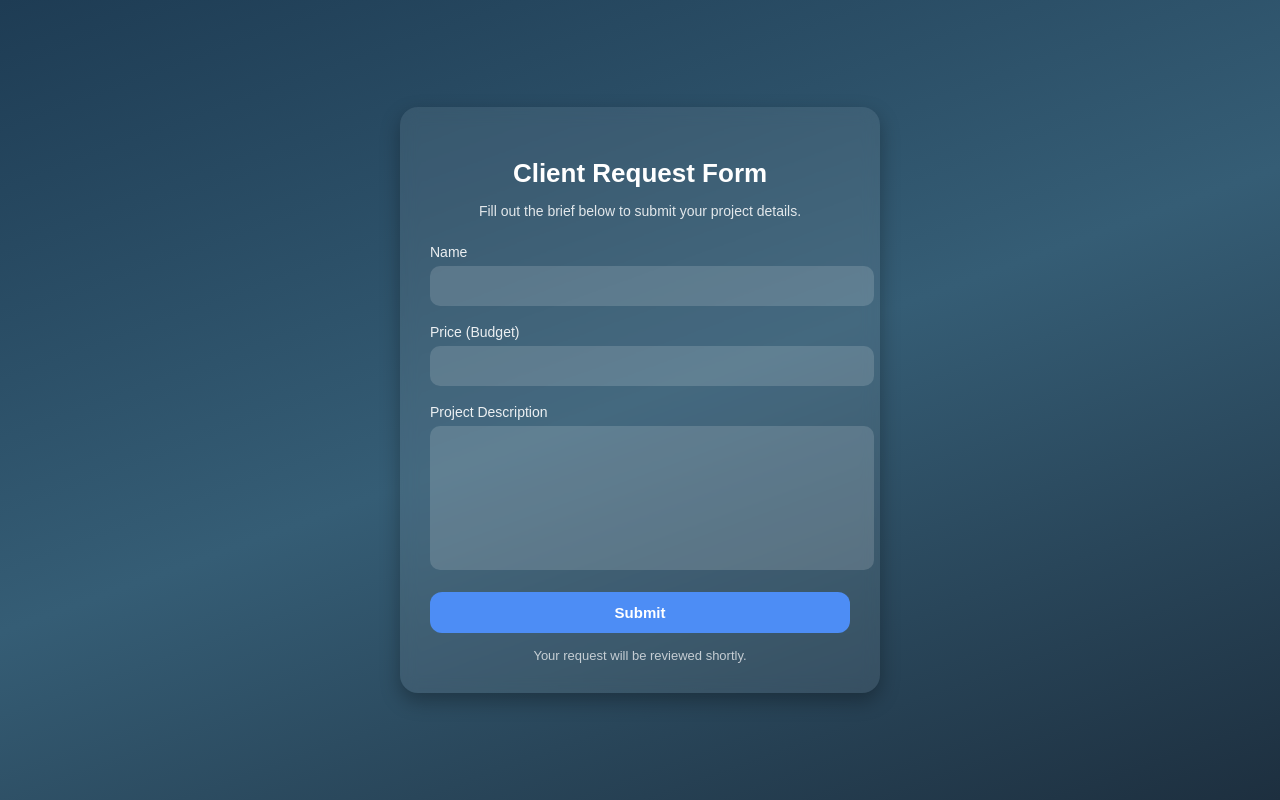
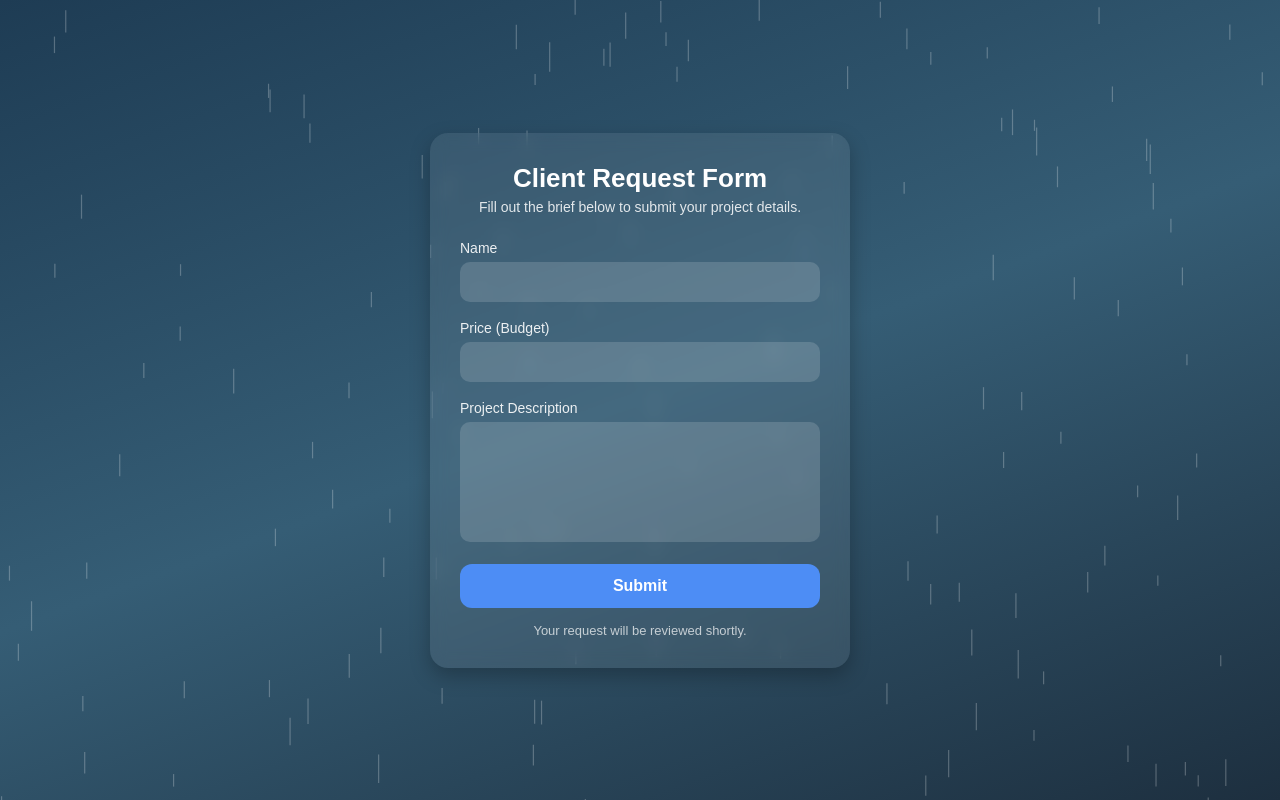
Before and after one commit to zonaeldorado/Brief-client, a plain HTML site: page index.html in a window 1280 px wide. Drawn offline with Linux system fonts and the light colour scheme.

Commit message:
Update index.html

```diff
--- a/index.html
+++ b/index.html
@@ -6,15 +6,31 @@
 <title>Client Brief Form</title>
 
 <style>
+    * {
+        margin: 0;
+        padding: 0;
+        box-sizing: border-box;
+    }
+
     body {
-        margin: 0;
+        height: 100vh;
+        overflow: hidden;
         font-family: Arial, sans-serif;
-        height: 100vh;
         display: flex;
         justify-content: center;
         align-items: center;
         background: linear-gradient(160deg, #1e3c54, #355d75, #1d2f3f);
         color: #fff;
+    }
+
+    /* Particle background */
+    #particles {
+        position: fixed;
+        top: 0;
+        left: 0;
+        width: 100%;
+        height: 100%;
+        z-index: -1;
     }
 
     .container {
@@ -23,9 +39,15 @@
         background: rgba(255, 255, 255, 0.08);
         padding: 30px;
         border-radius: 18px;
-        box-shadow: 0 8px 20px rgba(0,0,0,0.3);
+        box-shadow: 0 8px 20px rgba(0,0,0,0.25);
         backdrop-filter: blur(8px);
         text-align: center;
+        animation: fadeIn 1s ease;
+    }
+
+    @keyframes fadeIn {
+        from { opacity: 0; transform: translateY(10px); }
+        to { opacity: 1; transform: translateY(0); }
     }
 
     h2 {
@@ -72,20 +94,20 @@
 
     button {
         width: 100%;
-        padding: 12px;
+        padding: 13px;
         background: #4d8df5;
         border: none;
         border-radius: 12px;
         color: white;
-        font-size: 15px;
+        font-size: 16px;
         font-weight: 600;
         cursor: pointer;
-        transition: 0.25s;
+        transition: 0.25s cubic-bezier(.25,.8,.25,1);
     }
 
     button:hover {
         background: #3b7ae0;
-        transform: translateY(-2px);
+        transform: scale(1.045);
     }
 
     .note {
@@ -97,6 +119,8 @@
 </head>
 
 <body>
+
+<canvas id="particles"></canvas>
 
 <div class="container">
     <h2>Client Request Form</h2>
@@ -120,12 +144,11 @@
 
 
 <script>
+/* WhatsApp Sender */
 document.getElementById("clientForm").addEventListener("submit", function(e) {
     e.preventDefault();
 
-    // GANTI NOMOR WA DI SINI
-    let phone = "6281282378802"; // ← ganti ke nomor kamu (format 62)
-
+    let phone = "6281282378802"; // ← GANTI ke nomor kamu
     let name = document.getElementById("name").value;
     let price = document.getElementById("price").value;
     let desc = document.getElementById("description").value;
@@ -137,9 +160,53 @@ document.getElementById("clientForm").addEventListener("submit", function(e) {
         "Project Description:%0A" + desc;
 
     let url = "https://wa.me/" + phone + "?text=" + message;
-
     window.open(url, "_blank");
 });
+
+/* Particle Rain Effect */
+const canvas = document.getElementById("particles");
+const ctx = canvas.getContext("2d");
+
+canvas.width = window.innerWidth;
+canvas.height = window.innerHeight;
+
+let particles = [];
+
+function createParticle() {
+    let x = Math.random() * canvas.width;
+    let y = -10;
+    let length = Math.random() * 20 + 10;
+    let speed = Math.random() * 4 + 2;
+
+    particles.push({ x, y, length, speed });
+}
+
+function updateParticles() {
+    ctx.clearRect(0, 0, canvas.width, canvas.height);
+    ctx.strokeStyle = "rgba(255,255,255,0.25)";
+    ctx.lineWidth = 1.2;
+
+    particles.forEach((p, index) => {
+        ctx.beginPath();
+        ctx.moveTo(p.x, p.y);
+        ctx.lineTo(p.x, p.y + p.length);
+        ctx.stroke();
+
+        p.y += p.speed;
+
+        if (p.y > canvas.height) {
+            particles.splice(index, 1);
+        }
+    });
+
+    if (particles.length < 150) {
+        createParticle();
+    }
+
+    requestAnimationFrame(updateParticles);
+}
+
+updateParticles();
 </script>
 
 </body>
```
